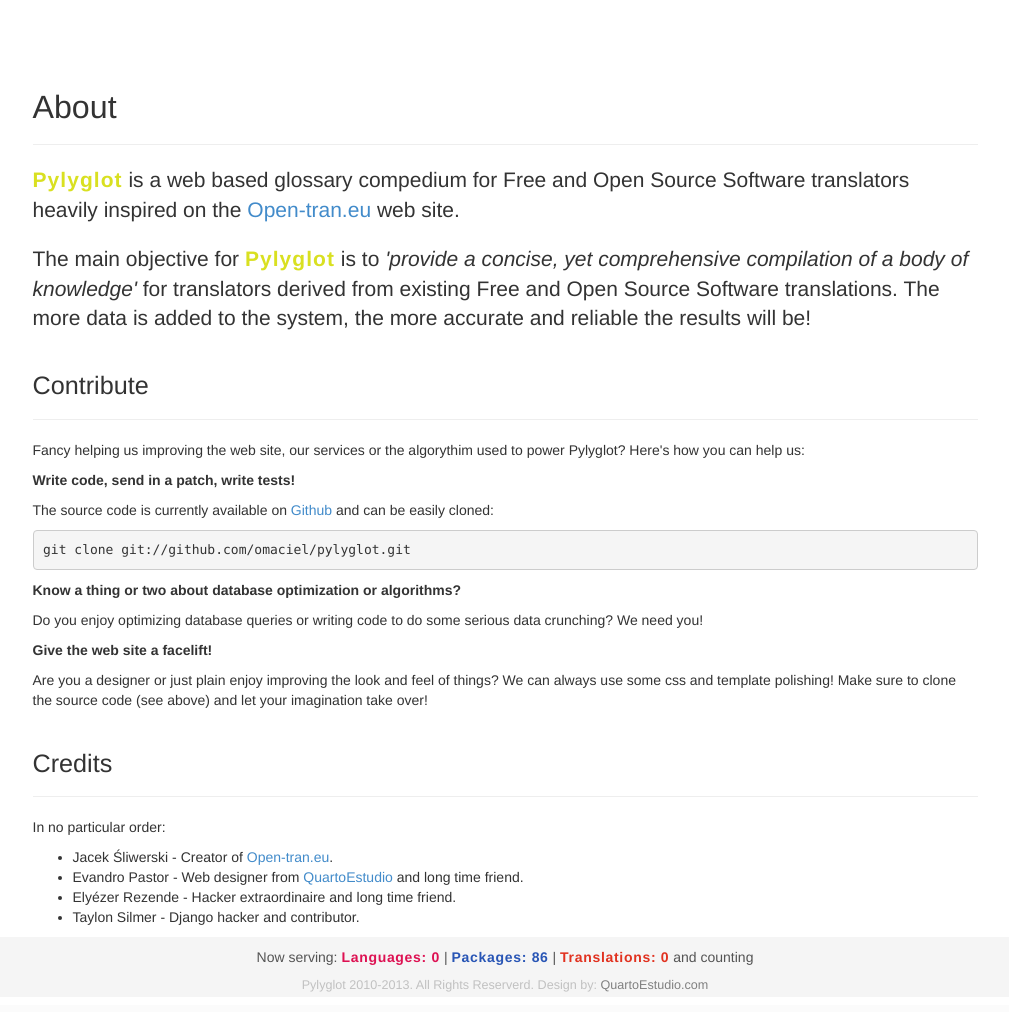
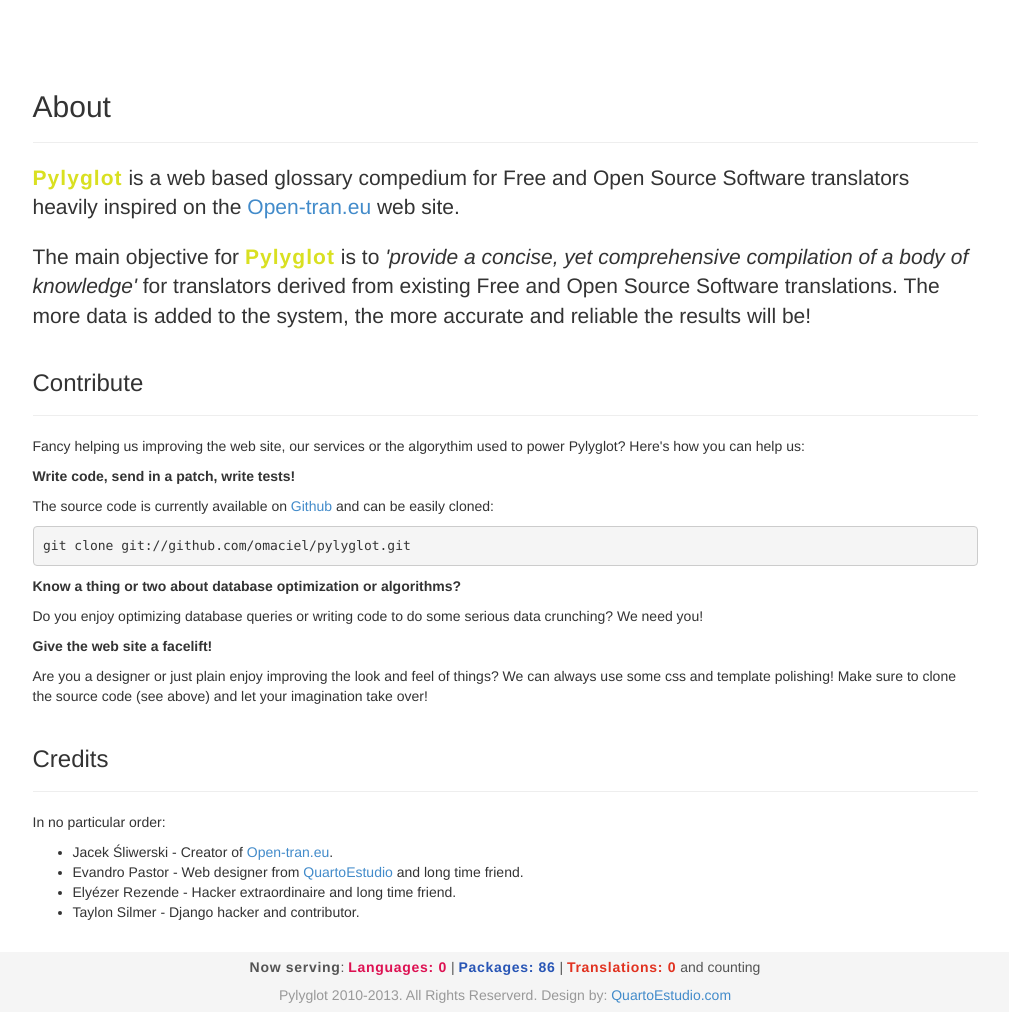
Before and after one commit to omaciel/pylyglot, a Django app: page /about/ in a window 1280 px wide. Shown: the part 258-1270 px from the top of the page, without its empty margins (135-1144 px from the left). Run offline with Django 3.2, Linux system fonts and the light colour scheme; data comes from the database, SQL or seed files in the repository; data that the repository does not hold is empty; parts of the project's set-up code (start-up, migrations or seed data) failed here and were passed over.

Commit message:
Clean CSS styles

```diff
--- a/pylyglot/static/css/style.css
+++ b/pylyglot/static/css/style.css
@@ -2,71 +2,45 @@
  	Primary Styles
     Author: QuartoEstudio.com
  */
+.ht{
+  text-indent:-9999px;
+  overflow:hidden;
+}
 
+header {
+  margin-bottom:50px;
+}
+header h1 {
+  text-align: center;
+  margin-top:54px;
+  margin-bottom:25px;
+}
 
+#statistics {
+  margin-bottom:8px;
+}
 
- #container { width:900px; margin:auto; position:relative;}
-
- h1 { font-size: 2.8em;}
- h2 { font-size: 2.3em;}
- h3 { font-size: 1.8em;}
- h4 { font-size: 1.3em;}
-
- P { font-size: 1em; }
-
- .ht{
- 	text-indent:-9999px;
- 	overflow:hidden;
- }
-
-
-
-body							{ background:#fff: }
-header					 		{ margin-bottom:50px;}
-header h1						{ text-align: center; margin-top:54px; margin-bottom:25px;}
-
-ul.information-links			{ list-style:none; margin:0; padding:0; text-align:center; display:block; height:30px; background:#D9E021; border-bottom:1px solid #d2d2d2; width:100%; line-height:30px; -moz-box-shadow:0 1px 0 #c1c1c1; -webkit-box-shadow:0 1px 0 #c1c1c1; box-shadow:0 1px 0 #c1c1c1 }
-ul.information-links li			{ display:inline; margin-left: 12px; font-size:80%;font-size:.9em;}
-ul.information-links li	a		{ color: #fff; font-weight:bold; }
-
-.search-button        { background:url(../images/search_button_bg_38x117.png) no-repeat center top; }
-.search-button:hover  { background:url(../images/search_button_bg_38x117.png) no-repeat center -40px; }
-.search-button:active { background:url(../images/search_button_bg_38x117.png) no-repeat center -80px; }
-
-ul.information-links,
-p#statistics,
-p#website-information 			{ margin-bottom:10px; }
-
-.package-result td,
-.package-result th						{margin:auto; border:1px solid #E8E8E8; padding:10px; font-size:1em;}
-
-.package-result tr:nth-child(even)		{ background:#fff; }
-.package-result tr:nth-child(odd)		{ background:#f8f8f8; }
-.package-result tr:hover				{ background:#F6F7D4; }
-
-.package-result th						{ background:#D9E021; color:#fff; letter-spacing:.05em; }
-
-.package-result	h2						{ margin-bottom:10px; font-size:2em;}
-.package-result	h2	span				{ color:#C1C1C1; font-size:80%;}
-
-#fixedTableHeader 						{ position: fixed; top: 0px; z-index: 10; width: 100%; }
-
-footer									{ height: 60px; }
-footer p								{ text-align: center; }
-
-footer p#website-information			{ font-size:90%; color:#C1C1C1; }
-footer p#website-information a			{ color:gray; }
-
-
-footer p#statistics						{ padding-top:10px; color: #545454; }
-footer p#statistics	span				{ font-weight:bold; letter-spacing:.05em;}
-footer p#statistics span#now-serving	{ font-weight:lighter; letter-spacing:0;}
-footer span#languages-number			{ color:#DD1152; }
-footer span#packages-number				{ color:#2855B5; }
-footer span#sentences-number			{ color:#E13220; }
-
-table { margin-bottom:50px; table-layout:fixed; width:100%;}
-table tr th { width:25%;}
+#statistics {
+  padding-top:5px;
+  color: #545454;
+}
+#statistics	span {
+  font-weight:bold;
+  letter-spacing:.05em;
+}
+#now-serving {
+  font-weight:lighter;
+  letter-spacing:0;
+}
+#languages-number {
+  color:#DD1152;
+}
+#packages-number {
+  color:#2855B5;
+}
+#sentences-number {
+  color:#E13220;
+}
 
 /*
  * Bootstrap customizations
@@ -99,7 +73,7 @@ body {
 }
 
 #wrap > .container {
-  padding: 60px 15px 0;
+  padding: 60px 15px 20px;
 }
 .container .credit {
   margin: 20px 0;
@@ -129,35 +103,3 @@ body {
   border-right: 1px solid rgba(0, 0, 0, 0);
   border-radius: 5px 0 0 5px;
 }
-
-/*
- * print styles
- */
-@media print {
-  * { background: transparent !important; color: #444 !important; text-shadow: none; }
-  a, a:visited { color: #444 !important; text-decoration: underline; }
-  a:after { content: " (" attr(href) ")"; }
-  abbr:after { content: " (" attr(title) ")"; }
-  .ir a:after { content: ""; }  /* Don't show links for images */
-  pre, blockquote { border: 1px solid #999; page-break-inside: avoid; }
-  img { page-break-inside: avoid; }
-  @page { margin: 0.5cm; }
-  p, h2, h3 { orphans: 3; widows: 3; }
-  h2, h3{ page-break-after: avoid; }
-}
-
-
-
-@media all and (orientation:portrait) {
-
-}
-
-@media all and (orientation:landscape) {
-
-}
-
-/* Grade-A Mobile Browsers */
-@media screen and (max-device-width: 480px) {
-  html { -webkit-text-size-adjust:none; -ms-text-size-adjust:none; }
-
-}
--- a/pylyglot/templates/page_footer.html
+++ b/pylyglot/templates/page_footer.html
@@ -3,13 +3,13 @@
 
 <footer id="footer">
   <div class="container">
-    <p id="statistics">
+    <div id="statistics" class="text-center">
     <span id="now-serving">{% trans "Now serving" %}</span>:
     <span id="languages-number">{% trans "Languages" %}: {{ total_languages }}</span> |
     <span id="packages-number">{% trans "Packages:" %} {{ total_packages }}</span> |
     <span id="sentences-number">{% trans "Translations:" %} {{ total_translations|intcomma }}</span>
     {% trans "and counting" %}
-    </p>
-    <p id="website-information">Pylyglot 2010-{% now "Y" %}. {% trans "All Rights Reserverd. Design by:" %} <a rel="nofollow" href="http://quartoestudio.com">QuartoEstudio.com</a></p>
+    </div>
+    <div class="text-center text-muted">Pylyglot 2010-{% now "Y" %}. {% trans "All Rights Reserverd. Design by:" %} <a rel="nofollow" href="http://quartoestudio.com">QuartoEstudio.com</a></div>
   </div>
 </footer>
```
